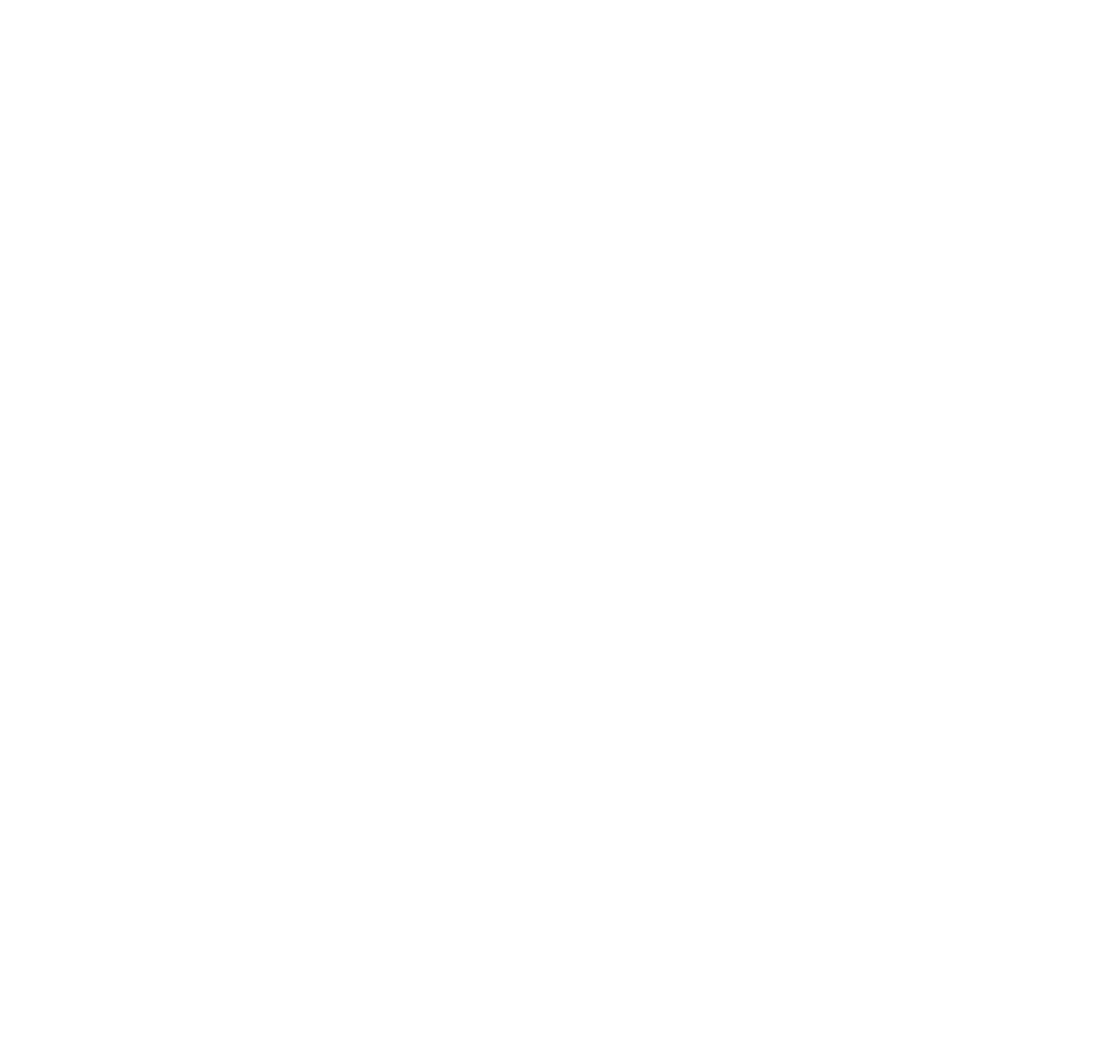
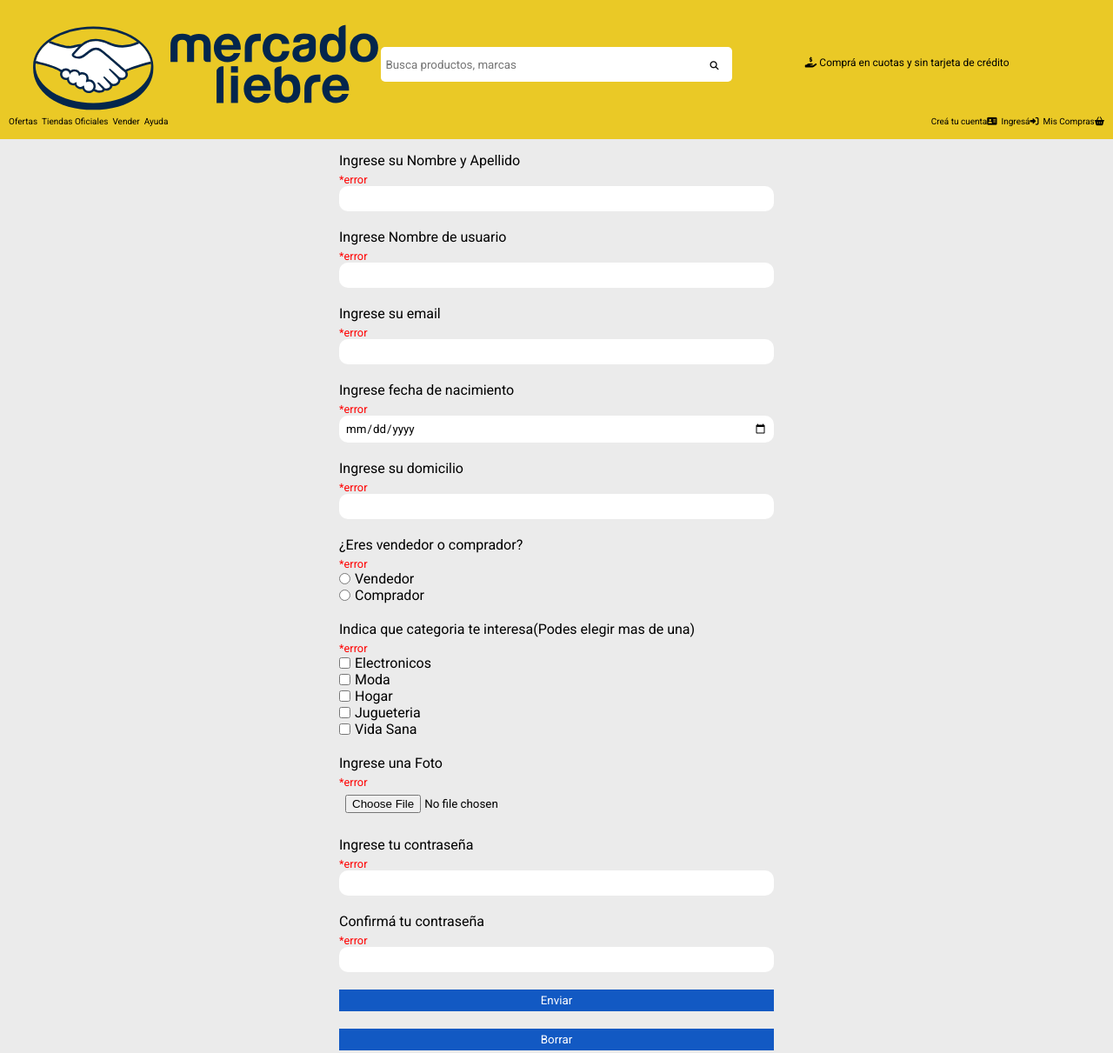
Before and after one commit to MoonOfDreams/mercadoLiebre5, a website: page views/register.html in a window 1280 px wide. Shown: the top 1211 px of the page at 87% size. Before the commit the page ends 800 px from the top, so only its background shows below. Drawn offline with Linux system fonts and the light colour scheme.

Commit message:
agrego register y login

```diff
--- /dev/null
+++ b/public/css/form.css
@@ -0,0 +1,56 @@
+
+@import url("https://fonts.googleapis.com/css2?family=Roboto:wght@400;500;700;900&display=swap");
+:root {
+  --amarillo: #eac926;
+  --azul: #03264c;
+  --celeste: #1259c3;
+  --gris-oscuro: #666;
+  --gris-claro: #ebebeb;
+  --verde: #39b54a;
+  --tipografia: "Roboto", sans-serif;
+  --Parrafo: 12px;
+  --Des: 16px;
+  --Precio: 18px;
+  --Titulo: 24px;
+}
+main {
+    padding: 15px;
+}
+main form{
+    display: flex;
+    margin:auto;
+    flex-direction: column;
+    gap:20px;
+    max-width:500px;
+
+}
+main form div{
+    display: flex;
+    flex-direction:column;
+
+}
+main form div.item{
+    display: flex;
+    flex-direction: row-reverse;
+    justify-content: start;
+    gap: 5px;
+}
+main form div span{
+    font-size: 0.8rem;
+    color: red;
+    margin-top: 5px;
+}
+
+ main form div input{
+    border: none;
+    outline: none;
+    padding: 7px;
+    border-radius:10px;
+ }
+ main form button{
+    color:white ;
+    background-color:var(--celeste);
+    border: none;
+    outline: none;
+    padding:5px;
+ }
--- a/public/css/home.css
+++ b/public/css/home.css
@@ -12,82 +12,7 @@
   --Precio: 18px;
   --Titulo: 24px;
 }
-* {
-  box-sizing: border-box;
-  margin: 0;
-  padding: 0;
-  font-family: var(--tipografia);
-}
-header {
-  background-color: var(--amarillo);
-  padding: 25px 10px 15px;
-  display: flex;
-  flex-wrap: wrap;
-  justify-content: center;
-}
-p {
-  font-size: var(--Parrafo);
-}
-a {
-  color: black;
-  text-decoration: none;
-}
-li {
-  list-style: none;
-}
-header a {
-  width: 50%;
-}
-header a img {
-  width: 100%;
-}
-header div.busqueda {
-  box-sizing: border-box;
-  margin-bottom: 10px;
-  width: 50%;
-  display: flex;
-  flex-direction: row;
-}
-header div.busqueda button {
-  width:40px;
-height: 40px;
-  border: none;
-  border-right: 5px;
-  background-color: white;
-  border-top-right-radius: 5px;
-  border-bottom-right-radius: 5px;
-}
-header div.busqueda i {
-  font-size: 10px;
-}
-header div.busqueda input {
-  width: calc(100% - 40px);
-  border: none;
-  border-top-left-radius: 5px;
-  border-bottom-left-radius: 5px;
-  background-color: white;
-  outline: none;
-  padding: 5px;
-}
-header p.comprar {
-  display: block;
-  width: 100%;
-  text-align: center;
-  font-size: var(--Parrafo);
-  margin-bottom: 15px;
-}
-header nav {
-  display: none;
-}
-header div.burger-menu {
-  background-color: var(--celeste);
-  border-radius: 5px;
-  color: var(--gris-claro);
-  width: 35px;
-  padding: 7px;
-  margin: 25px auto 0;
-  text-align: center;
-}
+
 main section article img {
   width: 100%;
 }
@@ -147,54 +72,10 @@ main section article div p.descuento {
   width: 70%;
 }
 
-main section article div h2 {
-  font-size: var(--Titulo);
-  color: var(--gris-oscuro);
-  width: 100%;
-  display: none;
-}
-footer {
-  background-color: white;
-  padding: 50px 10px 10px;
-}
-footer i {
-  font-size: 2em;
-  color: var(--celeste);
-}
-
-footer article {
-  text-align: center;
-  margin-bottom: 55px;
-}
 /* Tablet */
 
 @media (min-width: 361px) {
-  header{
-    align-items: center;
-  }
-  header a {
-    width:32%;
-  }
-  header div.busqueda{
-    width: 32%;
-  }
-  header p.comprar{
-    width:32%;
 
-  }
-  header nav {
-    display: flex;
-    width: 100%;
-    justify-content: space-between;
-  }
-  header nav ul {
-    display: flex;
-    font-size: 10px;
-    gap:5px;
-  }
-  header div.burger-menu {
-    display: none;
-  }
   main section article {
     box-shadow: 0px 0px 10px rgb(100, 100, 100);
     width: calc(50% - 10px);
@@ -212,10 +93,7 @@ footer article {
   }
 }
 @media (min-width: 769px) {
-  header nav ul{
-    gap: 10px;
-    font-size: var(--Parrafo);
-  }
+
   main section article {
     width: calc(25% - 10px);
   }
--- /dev/null
+++ b/public/css/styles.css
@@ -0,0 +1,137 @@
+
+@import url("https://fonts.googleapis.com/css2?family=Roboto:wght@400;500;700;900&display=swap");
+:root {
+  --amarillo: #eac926;
+  --azul: #03264c;
+  --celeste: #1259c3;
+  --gris-oscuro: #666;
+  --gris-claro: #ebebeb;
+  --verde: #39b54a;
+  --tipografia: "Roboto", sans-serif;
+  --Parrafo: 12px;
+  --Des: 16px;
+  --Precio: 18px;
+  --Titulo: 24px;
+}
+* {
+    box-sizing: border-box;
+    margin: 0;
+    padding: 0;
+    font-family: var(--tipografia);
+  }
+  header {
+    background-color: var(--amarillo);
+    padding: 25px 10px 15px;
+    display: flex;
+    flex-wrap: wrap;
+    justify-content: center;
+  }
+  p {
+    font-size: var(--Parrafo);
+  }
+  a {
+    color: black;
+    text-decoration: none;
+  }
+  li {
+    list-style: none;
+  }
+  body {
+    background-color: var(--gris-claro);
+  }
+  header a {
+    width: 50%;
+  }
+  header a img {
+    width: 100%;
+  }
+  header form{
+    box-sizing: border-box;
+    margin-bottom: 10px;
+    width: 50%;
+    display: flex;
+    flex-direction: row;
+  }
+  header form button {
+    width:40px;
+  height: 40px;
+    border: none;
+    border-right: 5px;
+    background-color: white;
+    border-top-right-radius: 5px;
+    border-bottom-right-radius: 5px;
+  }
+  header form i {
+    font-size: 10px;
+  }
+  header form input {
+    width: calc(100% - 40px);
+    border: none;
+    border-top-left-radius: 5px;
+    border-bottom-left-radius: 5px;
+    background-color: white;
+    outline: none;
+    padding: 5px;
+  }
+  header p.comprar {
+    display: block;
+    width: 100%;
+    text-align: center;
+    font-size: var(--Parrafo);
+    margin-bottom: 15px;
+  }
+  header nav {
+    display: none;
+  }
+  header div.burger-menu {
+    background-color: var(--celeste);
+    border-radius: 5px;
+    color: var(--gris-claro);
+    width: 35px;
+    padding: 7px;
+    margin: 25px auto 0;
+    text-align: center;
+  }
+
+  footer {
+    background-color: white;
+    padding: 50px 10px 10px;
+  }
+  footer i {
+    font-size: 2em;
+    color: var(--celeste);
+  }
+
+  footer article {
+    text-align: center;
+    margin-bottom: 55px;
+  }
+
+
+@media (min-width: 361px) {
+    header{
+      align-items: center;
+    }
+    header a {
+      width:32%;
+    }
+    header form{
+      width: 32%;
+    }
+    header p.comprar{
+      width:32%;
+
+    }
+    header nav {
+      display: flex;
+      width: 100%;
+      justify-content: space-between;
+    }
+    header nav ul {
+      display: flex;
+      font-size: 10px;
+      gap:5px;
+    }
+    header div.burger-menu {
+      display: none;
+    }}
--- a/views/register.html
+++ b/views/register.html
@@ -0,0 +1,179 @@
+<!DOCTYPE html>
+<html lang="en">
+  <head>
+    <meta charset="UTF-8" />
+    <meta http-equiv="X-UA-Compatible" content="IE=edge" />
+    <link
+      href="https://cdnjs.cloudflare.com/ajax/libs/font-awesome/6.2.1/css/all.min.css"
+      rel="stylesheet"
+    />
+    <link rel="stylesheet" href="/css/form.css" />
+    <link rel="stylesheet" href="/css/styles.css" />
+    <meta name="viewport" content="width=device-width, initial-scale=1.0" />
+    <title>crea tu cuenta</title>
+  </head>
+  <body>
+    <header>
+      <a href="/"
+        ><img src="/img/logo-mercado-liebre.svg" alt="logo mercado liebre"
+      /></a>
+      <form>
+        <input type="search" placeholder="Busca productos, marcas" />
+        <button type="submit"><i class="fa-solid fa-magnifying-glass"></i></button>
+      </form>
+      <p class="comprar">
+        <i class="fa-solid fa-hand-holding-dollar"></i>
+        Comprá en cuotas y sin tarjeta de crédito
+      </p>
+
+      <nav>
+        <ul>
+          <li><a href="#">Ofertas</a></li>
+          <li><a href="#"> Tiendas Oficiales</a></li>
+          <li><a href="#"> Vender</a></li>
+          <li><a href="#"> Ayuda</a></li>
+        </ul>
+        <ul>
+          <li>
+            <a href="/register">
+              Creá tu cuenta<i class="fa-sharp fa-solid fa-address-card"></i
+            ></a>
+          </li>
+          <li>
+            <a href="/login">
+              Ingresá<i class="fa-solid fa-right-to-bracket"></i
+            ></a>
+          </li>
+          <li>
+            <a href="#">
+              Mis Compras<i class="fa-solid fa-basket-shopping"></i
+            ></a>
+          </li>
+        </ul>
+      </nav>
+      <div class="burger-menu">
+        <i class="fas fa-bars"></i>
+      </div>
+    </header>
+    <main>
+      <form action="/" method="get">
+        <div class="nombre">
+          <label for="nombre">Ingrese su Nombre y Apellido</label>
+          <span>*error</span>
+          <input type="text" name="nombre" id="nombre" />
+        </div>
+        <div class="user">
+          <label for="user">Ingrese Nombre de usuario</label>
+          <span>*error</span>
+          <input type="text" name="user" id="user" />
+        </div>
+        <div class="email">
+          <label for="email">Ingrese su email</label>
+          <span>*error</span>
+          <input type="email" name="email" id="email" />
+        </div>
+        <div class="fecha">
+          <label for="fecha">Ingrese fecha de nacimiento</label>
+          <span>*error</span>
+          <input type="date" name="fecha" id="fecha" />
+        </div>
+        <div class="domilicio">
+          <label for="domicilio">Ingrese su domicilio</label>
+          <span>*error</span>
+          <input type="text" name="domicilio" id="domicilio" />
+        </div>
+        <div class="pregunta">
+          <label for="pregunta">¿Eres vendedor o comprador?</label>
+          <span>*error</span>
+          <div class="item">
+            <label for="Vendedor">Vendedor</label>
+            <input
+              type="radio"
+              name="pregunta"
+              id="Vendedor"
+              value="Vendedor"
+            />
+          </div>
+          <div class="item">
+            <label for="Comprador">Comprador</label>
+            <input
+              type="radio"
+              name="pregunta"
+              id="Comprador"
+              value="Comprador"
+            />
+          </div>
+        </div>
+        <div class="categorias">
+          <label for="categorias"
+            >Indica que categoria te interesa(Podes elegir mas de una)</label
+          >
+          <span>*error</span>
+          <div class="item">
+            <label for="electro">Electronicos</label>
+            <input type="checkbox" id="electro" />
+          </div>
+          <div class="item">
+            <label for="moda">Moda</label> <input type="checkbox" id="moda" />
+          </div>
+          <div class="item">
+            <label for="Hogar">Hogar</label>
+            <input type="checkbox" id="Hogar" />
+          </div>
+          <div class="item">
+            <label for="Jugueteria">Jugueteria</label>
+            <input type="checkbox" id="Jugueteria" />
+          </div>
+          <div class="item">
+            <label for="Vida Sana">Vida Sana</label>
+            <input type="checkbox" id="Vida Sana" />
+          </div>
+        </div>
+        <div class="foto">
+          <label for="foto"> Ingrese una Foto</label>
+          <span>*error</span>
+          <input type="file" id="foto" />
+        </div>
+        <div class="contraseña">
+          <label for="contraseña">Ingrese tu contraseña</label>
+          <span>*error</span>
+          <input type="password" id="contraseña" />
+        </div>
+        <div class="confirmarContraseña">
+          <label for="confirmarContraseña">Confirmá tu contraseña</label>
+          <span>*error</span>
+          <input type="password" id="confirmarContraseña" />
+        </div>
+        <button type="submit">Enviar</button>
+        <button type="reset">Borrar</button>
+      </form>
+    </main>
+    <footer>
+      <article>
+        <i class="fa-solid fa-credit-card"></i>
+        <h4>Pagá con tarjeta o en efectivo</h4>
+        <p>
+          Con Mercado Liebre Cash, tenés cuotas sin interés con tarjeta o
+          efectivo en puntos de pago. ¡Y siempre es seguro!
+        </p>
+      </article>
+      <article>
+        <i class="fa-solid fa-gift"></i>
+        <h4>Envío gratis desde $ 2.500</h4>
+        <p>
+          Solo por estar registrad@ en Mercado Liebre tenés envíos gratis en
+          miles de productos. Es un beneficio de Mercado Puntos.
+        </p>
+      </article>
+      <article>
+        <i class="fa-solid fa-user-shield"></i>
+        <h4>Seguridad, de principio a fin</h4>
+        <p>
+          ¿No te gusta? ¡Devolvelo! En Mercado Liebre, no hay nada que no puedas
+          hacer, porque estás siempre protegid@.
+        </p>
+      </article>
+      <h3>Copyright © 1999-2020 MercadoLiebre S.R.L.</h3>
+    </footer>
+  </body>
+</html>
```
Also changed, not shown: app.js (+6 -1 lines), views/home.html (+11 -6 lines), views/login.html (added, +103 -0 lines).
